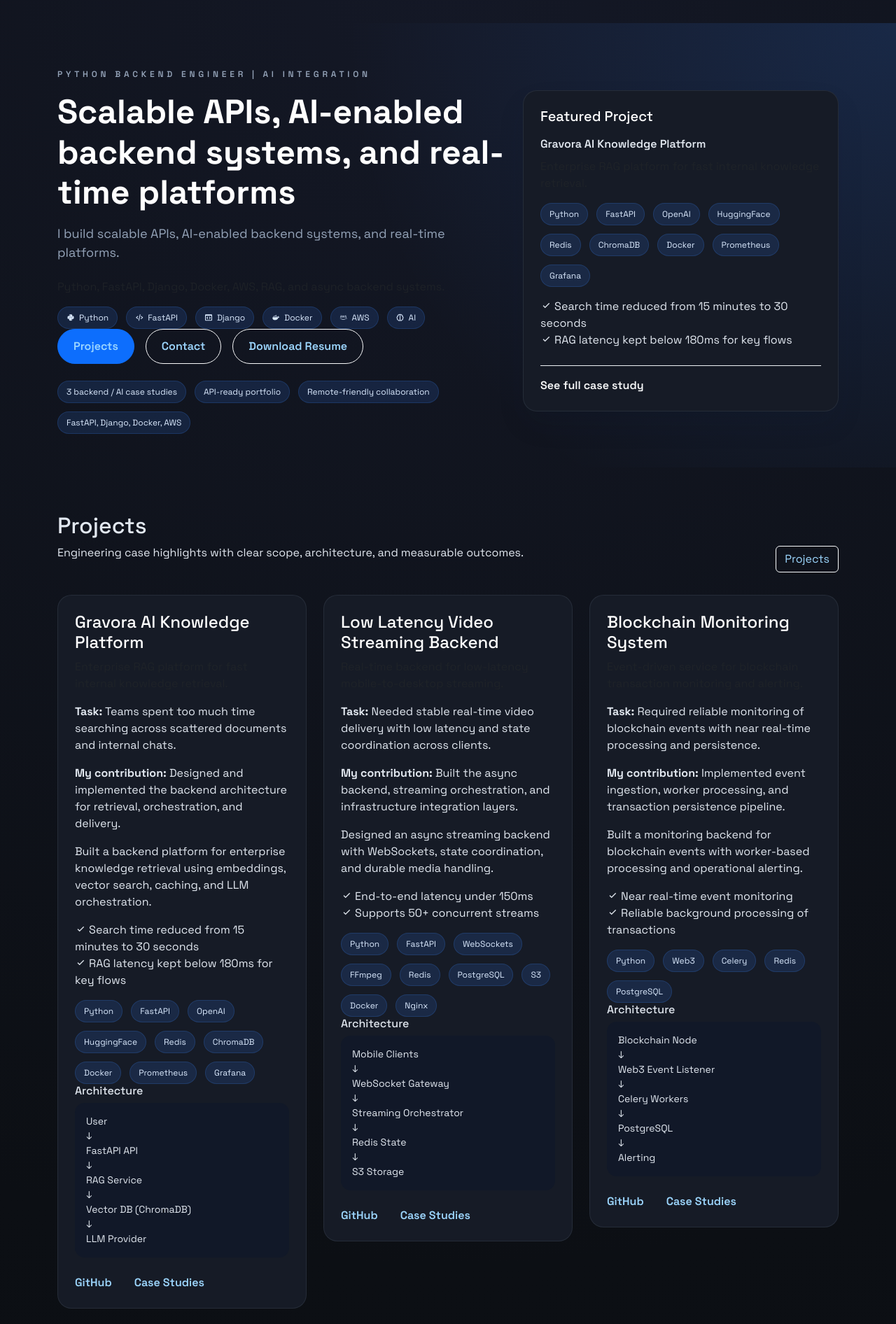
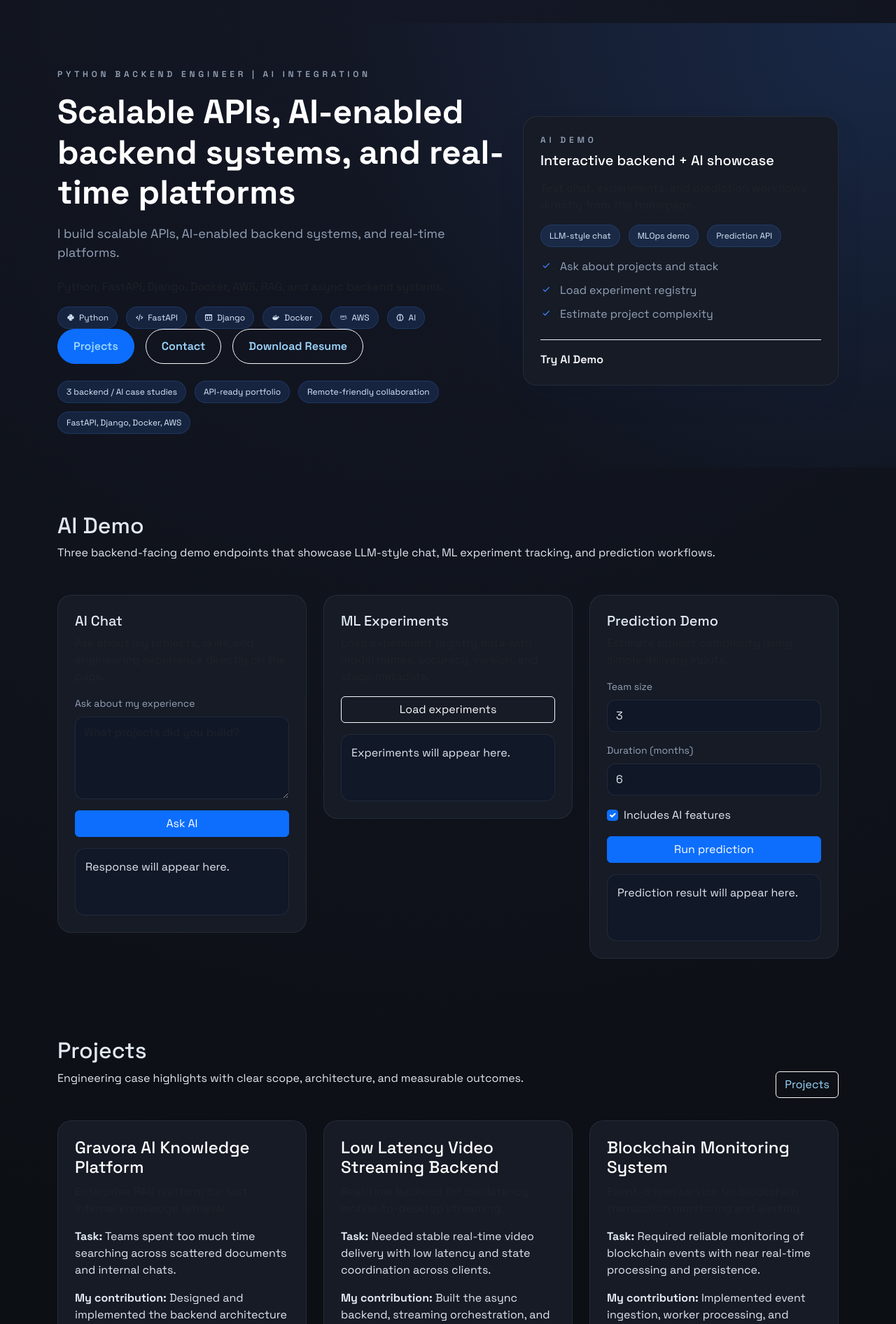
Before and after one commit to Oscardkyou/django-portfolio, a Django app: page / in a window 1280 px wide. Shown: the part 57-1949 px from the top of the page at 70% size. Run offline with Django 5.2, Linux system fonts and the light colour scheme; some libraries are stand-ins or nearby versions.

Commit message:
Move AI demo section above case studies and replace featured project card with AI demo preview

```diff
--- a/portfolio/templates/index.html
+++ b/portfolio/templates/index.html
@@ -30,26 +30,73 @@
          </div>
          <div class="col-lg-5 mt-4 mt-lg-0" data-aos="fade-up" data-aos-delay="150">
             <div class="hero-card">
-               <h3 class="h3 mb-3">{{ ui.featured_project }}</h3>
-               {% if featured_project %}
-               <p class="mb-2 fw-semibold">{{ featured_project.title }}</p>
-               <p class="mb-3 text-muted">{{ featured_project.summary }}</p>
+               <p class="hero-eyebrow mb-2">AI Demo</p>
+               <h3 class="h3 mb-3">Interactive backend + AI showcase</h3>
+               <p class="mb-3 text-muted">Test chat, experiments, and prediction workflows directly from the homepage.</p>
                <div class="stack-chips">
-                  {% for item in featured_project.stack %}
-                  <span>{{ item }}</span>
-                  {% endfor %}
+                  <span>LLM-style chat</span>
+                  <span>MLOps demo</span>
+                  <span>Prediction API</span>
                </div>
-               <ul class="list-unstyled mt-3 mb-0">
-                  {% for result in featured_project.results|slice:":2" %}
-                  <li><span class='bx bx-check'></span> {{ result }}</li>
-                  {% endfor %}
+               <ul class="list-unstyled mt-3 mb-0 hero-preview-list">
+                  <li><span class='bx bx-check'></span> Ask about projects and stack</li>
+                  <li><span class='bx bx-check'></span> Load experiment registry</li>
+                  <li><span class='bx bx-check'></span> Estimate project complexity</li>
                </ul>
                <div class="hero-card-footer">
-                  <a class="link-light fw-semibold" href="{% url 'work_detail' featured_project.slug %}?lang={{ lang }}">{{ ui.see_full_case }}</a>
+                  <a class="link-light fw-semibold" href="#ai-demo-section">Try AI Demo</a>
                </div>
-               {% else %}
-               <p class="mb-0">Featured projects will appear here once added.</p>
-               {% endif %}
+            </div>
+         </div>
+      </div>
+   </div>
+</section>
+
+<section class="section" id="ai-demo-section">
+   <div class="container">
+      <div class="section-header">
+         <div>
+            <h2>AI Demo</h2>
+            <p>Three backend-facing demo endpoints that showcase LLM-style chat, ML experiment tracking, and prediction workflows.</p>
+         </div>
+      </div>
+      <div class="row g-4">
+         <div class="col-md-6 col-lg-4">
+            <div class="project-card">
+               <h5>AI Chat</h5>
+               <p class="text-muted">Ask about my projects, skills, and engineering experience directly on the page.</p>
+               <div class="ai-demo-form">
+                  <label class="form-label" for="ai-chat-input">Ask about my experience</label>
+                  <textarea class="form-control" id="ai-chat-input" rows="4" placeholder="What projects did you build?"></textarea>
+                  <button type="button" class="btn btn-primary mt-3 w-100" id="ai-chat-submit" data-endpoint="{% url 'api_ai_chat' %}">Ask AI</button>
+               </div>
+               <div class="ai-demo-output mt-3" id="ai-chat-output">Response will appear here.</div>
+            </div>
+         </div>
+         <div class="col-md-6 col-lg-4">
+            <div class="project-card">
+               <h5>ML Experiments</h5>
+               <p class="text-muted">Load experiment registry data with model names, accuracy, version, and stage metadata.</p>
+               <button type="button" class="btn btn-outline-light w-100" id="ai-experiments-load" data-endpoint="{% url 'api_ai_experiments' %}">Load experiments</button>
+               <div class="ai-demo-output mt-3" id="ai-experiments-output">Experiments will appear here.</div>
+            </div>
+         </div>
+         <div class="col-md-6 col-lg-4">
+            <div class="project-card">
+               <h5>Prediction Demo</h5>
+               <p class="text-muted">Estimate project complexity using simple delivery inputs.</p>
+               <div class="ai-demo-form">
+                  <label class="form-label" for="predict-team-size">Team size</label>
+                  <input class="form-control" id="predict-team-size" type="number" min="1" value="3">
+                  <label class="form-label mt-3" for="predict-duration">Duration (months)</label>
+                  <input class="form-control" id="predict-duration" type="number" min="1" value="6">
+                  <div class="form-check mt-3">
+                     <input class="form-check-input" type="checkbox" id="predict-ai-features" checked>
+                     <label class="form-check-label" for="predict-ai-features">Includes AI features</label>
+                  </div>
+                  <button type="button" class="btn btn-primary mt-3 w-100" id="ai-predict-submit" data-endpoint="{% url 'api_ai_predict' %}">Run prediction</button>
+               </div>
+               <div class="ai-demo-output mt-3" id="ai-predict-output">Prediction result will appear here.</div>
             </div>
          </div>
       </div>
@@ -153,54 +200,4 @@
    </div>
 </section>
 
-<section class="section pb-5">
-   <div class="container">
-      <div class="section-header">
-         <div>
-            <h2>AI Demo</h2>
-            <p>Three backend-facing demo endpoints that showcase LLM-style chat, ML experiment tracking, and prediction workflows.</p>
-         </div>
-      </div>
-      <div class="row g-4">
-         <div class="col-md-6 col-lg-4">
-            <div class="project-card">
-               <h5>AI Chat</h5>
-               <p class="text-muted">Ask about my projects, skills, and engineering experience directly on the page.</p>
-               <div class="ai-demo-form">
-                  <label class="form-label" for="ai-chat-input">Ask about my experience</label>
-                  <textarea class="form-control" id="ai-chat-input" rows="4" placeholder="What projects did you build?"></textarea>
-                  <button type="button" class="btn btn-primary mt-3 w-100" id="ai-chat-submit" data-endpoint="{% url 'api_ai_chat' %}">Ask AI</button>
-               </div>
-               <div class="ai-demo-output mt-3" id="ai-chat-output">Response will appear here.</div>
-            </div>
-         </div>
-         <div class="col-md-6 col-lg-4">
-            <div class="project-card">
-               <h5>ML Experiments</h5>
-               <p class="text-muted">Load experiment registry data with model names, accuracy, version, and stage metadata.</p>
-               <button type="button" class="btn btn-outline-light w-100" id="ai-experiments-load" data-endpoint="{% url 'api_ai_experiments' %}">Load experiments</button>
-               <div class="ai-demo-output mt-3" id="ai-experiments-output">Experiments will appear here.</div>
-            </div>
-         </div>
-         <div class="col-md-6 col-lg-4">
-            <div class="project-card">
-               <h5>Prediction Demo</h5>
-               <p class="text-muted">Estimate project complexity using simple delivery inputs.</p>
-               <div class="ai-demo-form">
-                  <label class="form-label" for="predict-team-size">Team size</label>
-                  <input class="form-control" id="predict-team-size" type="number" min="1" value="3">
-                  <label class="form-label mt-3" for="predict-duration">Duration (months)</label>
-                  <input class="form-control" id="predict-duration" type="number" min="1" value="6">
-                  <div class="form-check mt-3">
-                     <input class="form-check-input" type="checkbox" id="predict-ai-features" checked>
-                     <label class="form-check-label" for="predict-ai-features">Includes AI features</label>
-                  </div>
-                  <button type="button" class="btn btn-primary mt-3 w-100" id="ai-predict-submit" data-endpoint="{% url 'api_ai_predict' %}">Run prediction</button>
-               </div>
-               <div class="ai-demo-output mt-3" id="ai-predict-output">Prediction result will appear here.</div>
-            </div>
-         </div>
-      </div>
-   </div>
-</section>
 {% endblock %}
--- a/static/assets/css/style.css
+++ b/static/assets/css/style.css
@@ -655,6 +655,16 @@ body.theme-dark a:hover {
   color: var(--text-muted);
 }
 
+.hero-preview-list li {
+  margin-bottom: 0.65rem;
+  color: var(--text-muted);
+}
+
+.hero-preview-list li .bx {
+  color: var(--accent);
+  margin-right: 8px;
+}
+
 .hero-card,
 .project-card,
 .skill-card,
--- a/static/assets/js/main.js
+++ b/static/assets/js/main.js
@@ -42,65 +42,103 @@
   const predictDuration = document.getElementById('predict-duration');
   const predictAiFeatures = document.getElementById('predict-ai-features');
 
+  const demoExperiments = [
+    {
+      name: 'logistics-price-model',
+      accuracy: 0.91,
+      model_version: 'v1.3',
+      stage: 'staging',
+    },
+    {
+      name: 'project-complexity-estimator',
+      accuracy: 0.87,
+      model_version: 'v0.9',
+      stage: 'demo',
+    },
+  ];
+
+  const getDemoChatAnswer = (message) => {
+    const normalizedMessage = message.toLowerCase();
+
+    if (normalizedMessage.includes('project') || normalizedMessage.includes('build')) {
+      return 'I built Gravora AI Knowledge Platform, a low-latency streaming backend, and backend-focused engineering case studies around scalable APIs and AI workflows.';
+    }
+
+    if (normalizedMessage.includes('stack') || normalizedMessage.includes('skill') || normalizedMessage.includes('technology')) {
+      return 'My core stack includes Python, FastAPI, Django, Docker, PostgreSQL, Redis, AWS, and AI-oriented backend architecture.';
+    }
+
+    if (normalizedMessage.includes('experience') || normalizedMessage.includes('about')) {
+      return 'I focus on backend engineering, AI integration, API design, and production-style systems for scalable products.';
+    }
+
+    if (normalizedMessage.includes('rag') || normalizedMessage.includes('ai')) {
+      return 'I use AI concepts in backend form: retrieval workflows, orchestration, model-facing APIs, and demo ML/MLOps endpoints.';
+    }
+
+    return 'Ask about my projects, stack, backend experience, or AI integrations.';
+  };
+
+  const getPredictionResult = (teamSize, durationMonths, aiFeatures) => {
+    let score = 0.2;
+    score += Math.min(teamSize, 10) * 0.05;
+    score += Math.min(durationMonths, 12) * 0.03;
+    if (aiFeatures) {
+      score += 0.25;
+    }
+
+    const complexityScore = Math.min(score, 0.99).toFixed(2);
+    let riskLevel = 'low';
+    let recommendedTeam = Math.max(teamSize, 2);
+
+    if (Number(complexityScore) >= 0.75) {
+      riskLevel = 'high';
+      recommendedTeam = Math.max(teamSize, 6);
+    } else if (Number(complexityScore) >= 0.45) {
+      riskLevel = 'medium';
+      recommendedTeam = Math.max(teamSize, 4);
+    }
+
+    return {
+      complexityScore,
+      riskLevel,
+      recommendedTeam,
+    };
+  };
+
   if (chatSubmit && chatInput && chatOutput) {
-    chatSubmit.addEventListener('click', async () => {
+    chatSubmit.addEventListener('click', () => {
       const message = chatInput.value.trim();
       if (!message) {
         chatOutput.textContent = 'Enter a question first.';
         return;
       }
 
-      chatOutput.textContent = 'Loading...';
-      const response = await fetch(chatSubmit.dataset.endpoint, {
-        method: 'POST',
-        headers: {
-          'Content-Type': 'application/json',
-        },
-        body: JSON.stringify({ message }),
-      });
-      const data = await response.json();
-      chatOutput.textContent = data.answer || data.detail || 'No response received.';
+      chatOutput.textContent = getDemoChatAnswer(message);
     });
   }
 
   if (experimentsLoad && experimentsOutput) {
-    experimentsLoad.addEventListener('click', async () => {
-      experimentsOutput.textContent = 'Loading...';
-      const response = await fetch(experimentsLoad.dataset.endpoint);
-      const data = await response.json();
-      const experiments = data.experiments || [];
-      if (!experiments.length) {
-        experimentsOutput.textContent = 'No experiments found.';
-        return;
-      }
-      experimentsOutput.innerHTML = experiments.map((item) => (
+    experimentsLoad.addEventListener('click', () => {
+      experimentsOutput.innerHTML = demoExperiments.map((item) => (
         `<div class="ai-demo-item"><strong>${item.name}</strong><br>Accuracy: ${item.accuracy}<br>Version: ${item.model_version}<br>Stage: ${item.stage}</div>`
       )).join('');
     });
   }
 
   if (predictSubmit && predictOutput && predictTeamSize && predictDuration && predictAiFeatures) {
-    predictSubmit.addEventListener('click', async () => {
-      predictOutput.textContent = 'Loading...';
-      const payload = {
-        team_size: Number(predictTeamSize.value),
-        duration_months: Number(predictDuration.value),
-        ai_features: Boolean(predictAiFeatures.checked),
-      };
+    predictSubmit.addEventListener('click', () => {
+      const teamSize = Number(predictTeamSize.value);
+      const durationMonths = Number(predictDuration.value);
+      const aiFeatures = Boolean(predictAiFeatures.checked);
 
-      const response = await fetch(predictSubmit.dataset.endpoint, {
-        method: 'POST',
-        headers: {
-          'Content-Type': 'application/json',
-        },
-        body: JSON.stringify(payload),
-      });
-      const data = await response.json();
-      if (!response.ok) {
-        predictOutput.textContent = data.detail || 'Prediction failed.';
+      if (!teamSize || !durationMonths || teamSize < 1 || durationMonths < 1) {
+        predictOutput.textContent = 'Enter valid values for team size and duration.';
         return;
       }
-      predictOutput.innerHTML = `Complexity score: <strong>${data.complexity_score}</strong><br>Risk level: <strong>${data.risk_level}</strong><br>Recommended team: <strong>${data.recommended_team}</strong>`;
+
+      const result = getPredictionResult(teamSize, durationMonths, aiFeatures);
+      predictOutput.innerHTML = `Complexity score: <strong>${result.complexityScore}</strong><br>Risk level: <strong>${result.riskLevel}</strong><br>Recommended team: <strong>${result.recommendedTeam}</strong>`;
     });
   }
 
```
